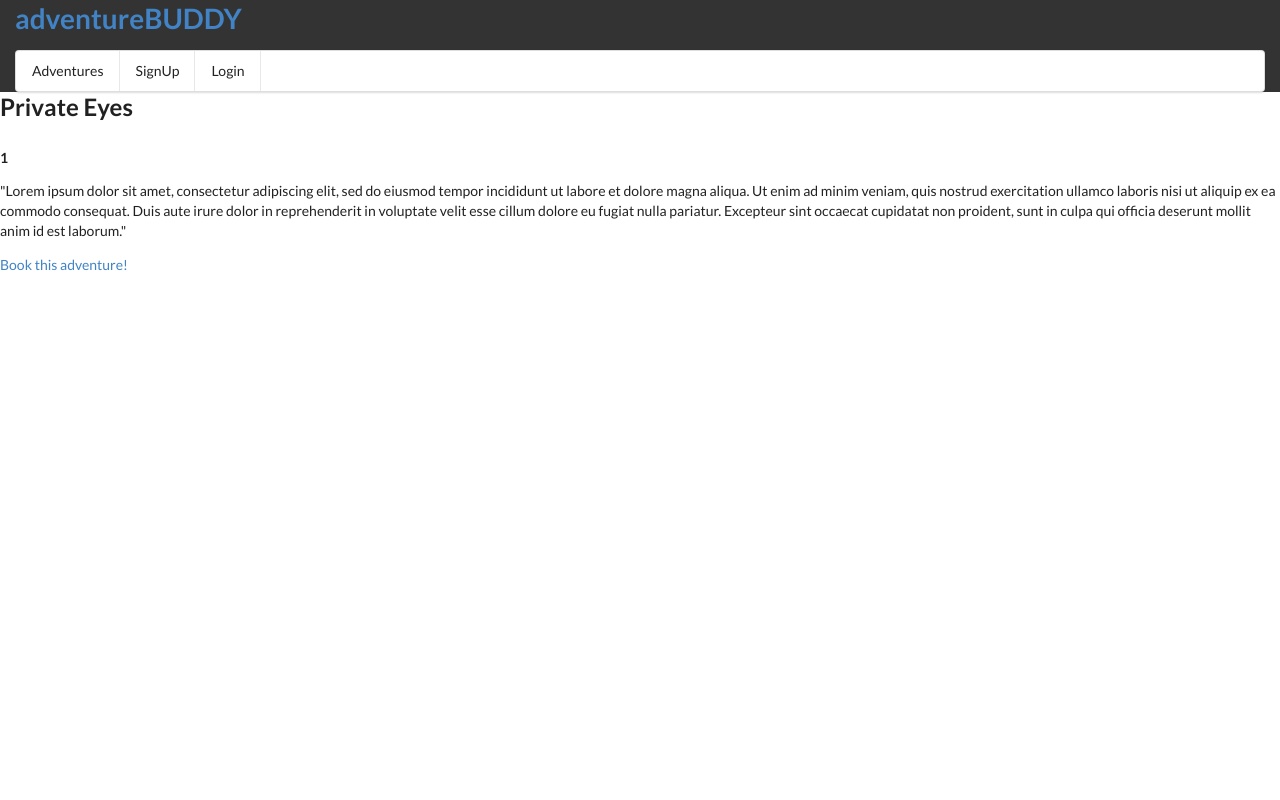
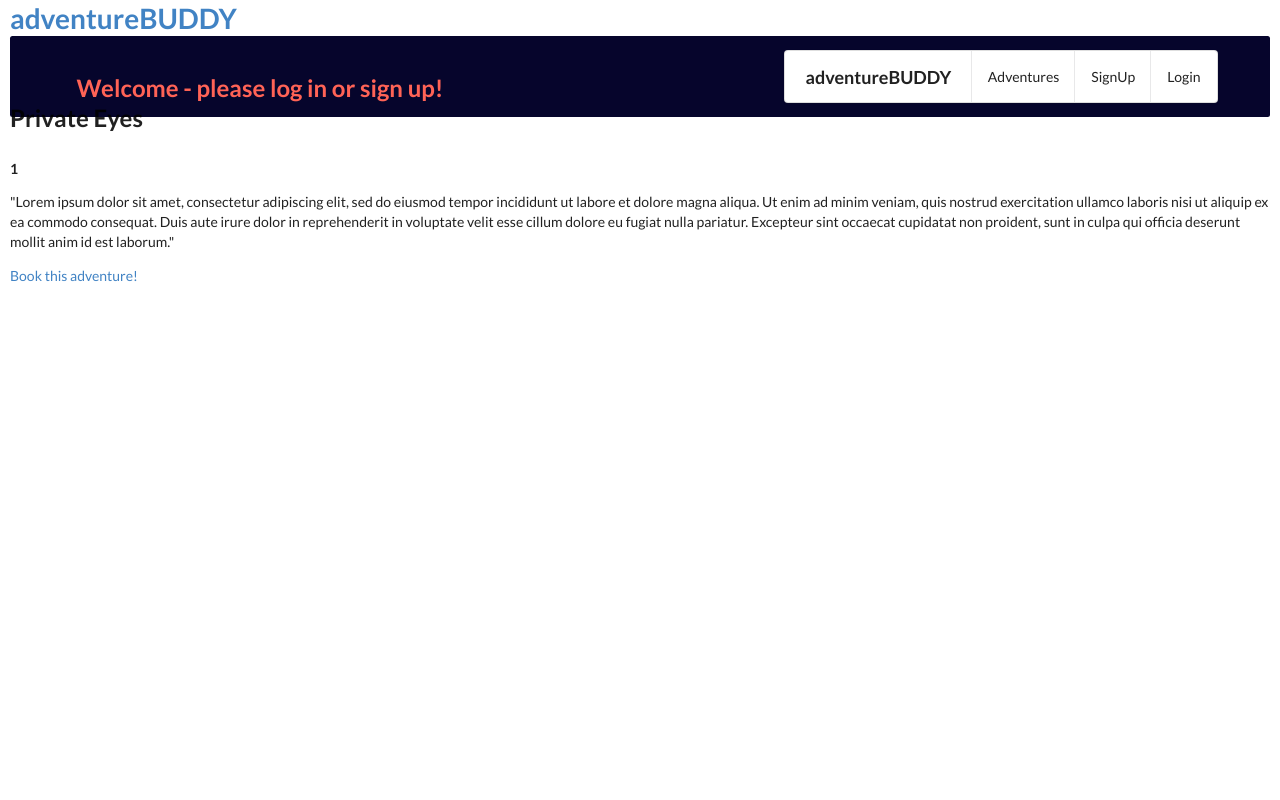
Before and after one commit to masalcedo88/ReactExperiences, a Django app: page /adventures/1 in a window 1280 px wide. Run offline with Django 3.2, Linux system fonts and the light colour scheme; data comes from the database, SQL or seed files in the repository.

Commit message:
adds color variables to css, adds main.js, initial nav styling

```diff
--- a/main_app/static/css/main.css
+++ b/main_app/static/css/main.css
@@ -1,12 +1,25 @@
-* {
+:root {
+  --bg_dark: #06052c;
+  --bg_dark_btn: #00b399;
+  --tab_label: #3d1fe2;
+  --tab_label_active: #150259;
+  --text_contrast: #ff6356;
+  --text_body_dark: #483b60;
+  --text_header_dark: #190036;
+}
+body {
+  padding: 0 10px;
 }
 
-header {
-  background-color: rgba(0, 0, 0, 0.8);
-  padding: 0px 15px;
+nav {
+  background-color: var(--bg_dark);
+  /* padding: 0px 5px; */
+  border-radius: 2.5px;
+}
+#welcome {
+  color: var(--text_contrast);
   display: flex;
-  flex-direction: column;
   align-items: flex-end;
+  justify-content: flex-start;
+  height: 100%;
 }
-nav {
-}
--- /dev/null
+++ b/main_app/static/js/main.js
@@ -0,0 +1 @@
+console.log("~sanity check~");
--- a/main_app/templates/base.html
+++ b/main_app/templates/base.html
@@ -6,39 +6,61 @@
     <meta name="viewport" content="width=device-width, initial-scale=1.0" />
     <meta http-equiv="X-UA-Compatible" content="ie=edge" />
     <!-- external JS   ————————————————————————————————————————-->
-    <script defer src="{%static 'vendors/semantic.js'%}"></script>
     <script
       defer
       src="https://cdnjs.cloudflare.com/ajax/libs/jquery/3.4.1/jquery.js"
     ></script>
+    <script defer src="{%static 'vendors/semantic.js'%}"></script>
+    <!-- internal JS   ————————————————————————————————————————-->
+    <script defer src="{%static 'js/main.js' %}"></script>
+    <!-- external CSS  ————————————————————————————————————————-->
+    <link rel="stylesheet" href="{%static 'vendors/semantic.css' %}" />
     <!-- internal CSS  ————————————————————————————————————————-->
     <link rel="stylesheet" href="{%static 'css/main.css' %}" />
-    <!-- external CSS  ————————————————————————————————————————-->
-    <link rel="stylesheet" href="{%static 'vendors/semantic.css' %}" />
     <title>adventureBUDDY</title>
   </head>
+
   <body>
-    <header>
-      <h1><a href="http://localhost:8000">adventureBUDDY</a></h1>
+    <main>
+      <h1>
+        <a href="/">adventureBUDDY</a>
+      </h1>
       <nav>
-        {% if user.is_authenticated %} Welcome {{ user.username }}
-        <div class="ui right floated inverted menu">
-          <a class="ui header item" href="http://localhost:8000"
-            >adventureBUDDY</a
-          >
+        <div class="ui container">
+          <div class="ui grid">
+            <div class="ui fluid two column row">
+              {% if user.is_authenticated %}
+              <div id="welcome" class="left floated column welcome">
+                <h2>
+                  Welcome, {{ user.first_name }}!
+                </h2>
+              </div>
+              <div class="column">
+                <div class="ui right floated menu">
+                  <a class="ui item header" href="/">adventureBUDDY</a>
                   <a class="ui item" href="/my_adventures">My Adventures</a>
                   <a class="ui item" href="/profile">Profile</a>
                   <a class="ui item" href="/accounts/logout">Logout</a>
                 </div>
+              </div>
               {% else %}
-        <div class="ui menu">
+              <div id="welcome" class="left floated column welcome">
+                <h2>
+                  Welcome - please log in or sign up!
+                </h2>
+              </div>
+              <div class="ui right floated menu">
+                <a class="ui item header" href="/">adventureBUDDY</a>
                 <a class="ui item" href="/">Adventures</a>
                 <a class="ui item" href="/accounts/signup">SignUp</a>
                 <a class="ui item" href="/accounts/login">Login</a>
               </div>
               {% endif %}
+            </div>
+          </div>
+        </div>
       </nav>
-    </header>
       {% block content %} {% endblock %}
+    </main>
   </body>
 </html>
```
Lines whose indentation alone changed are shown as unchanged.
